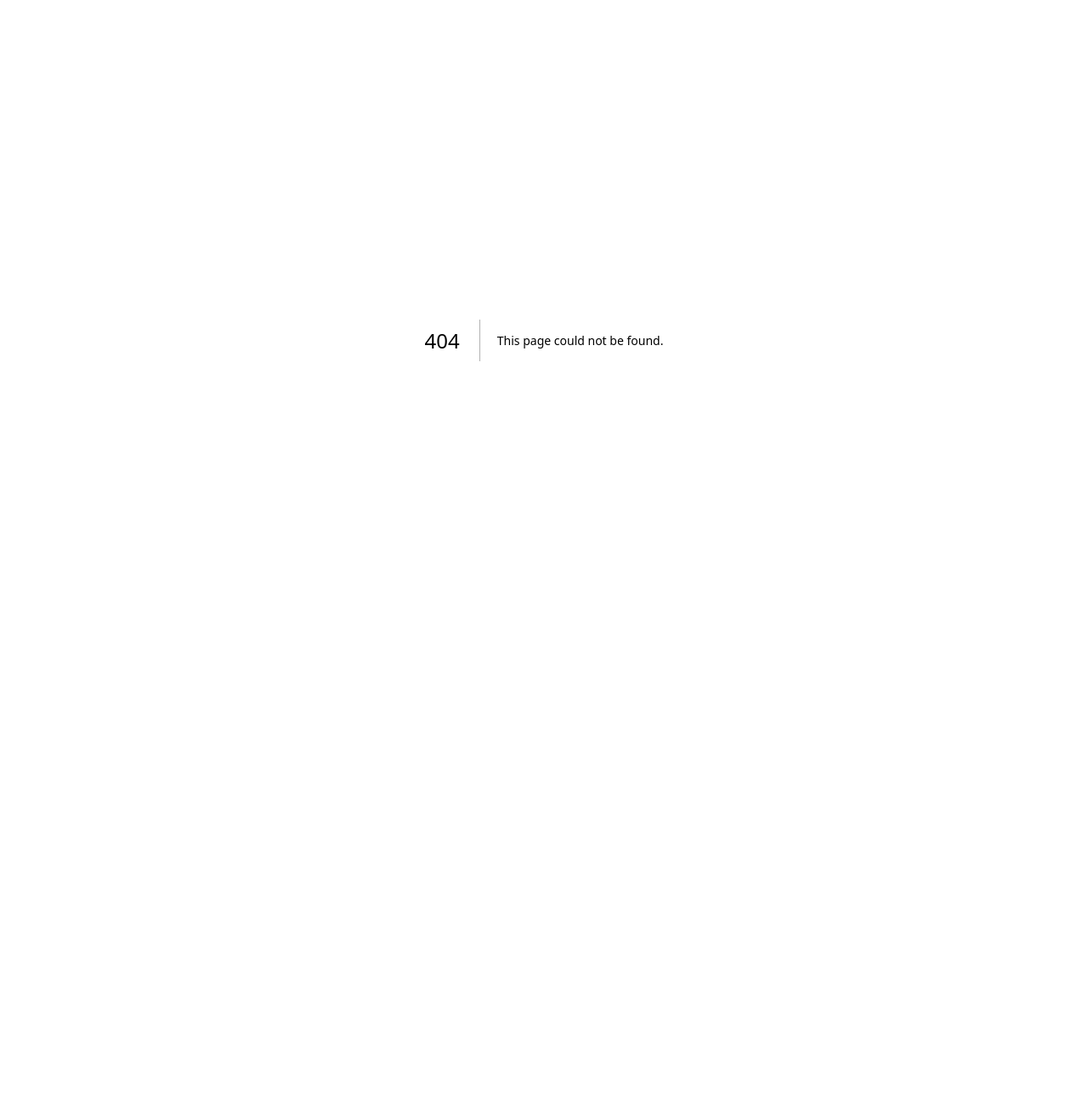
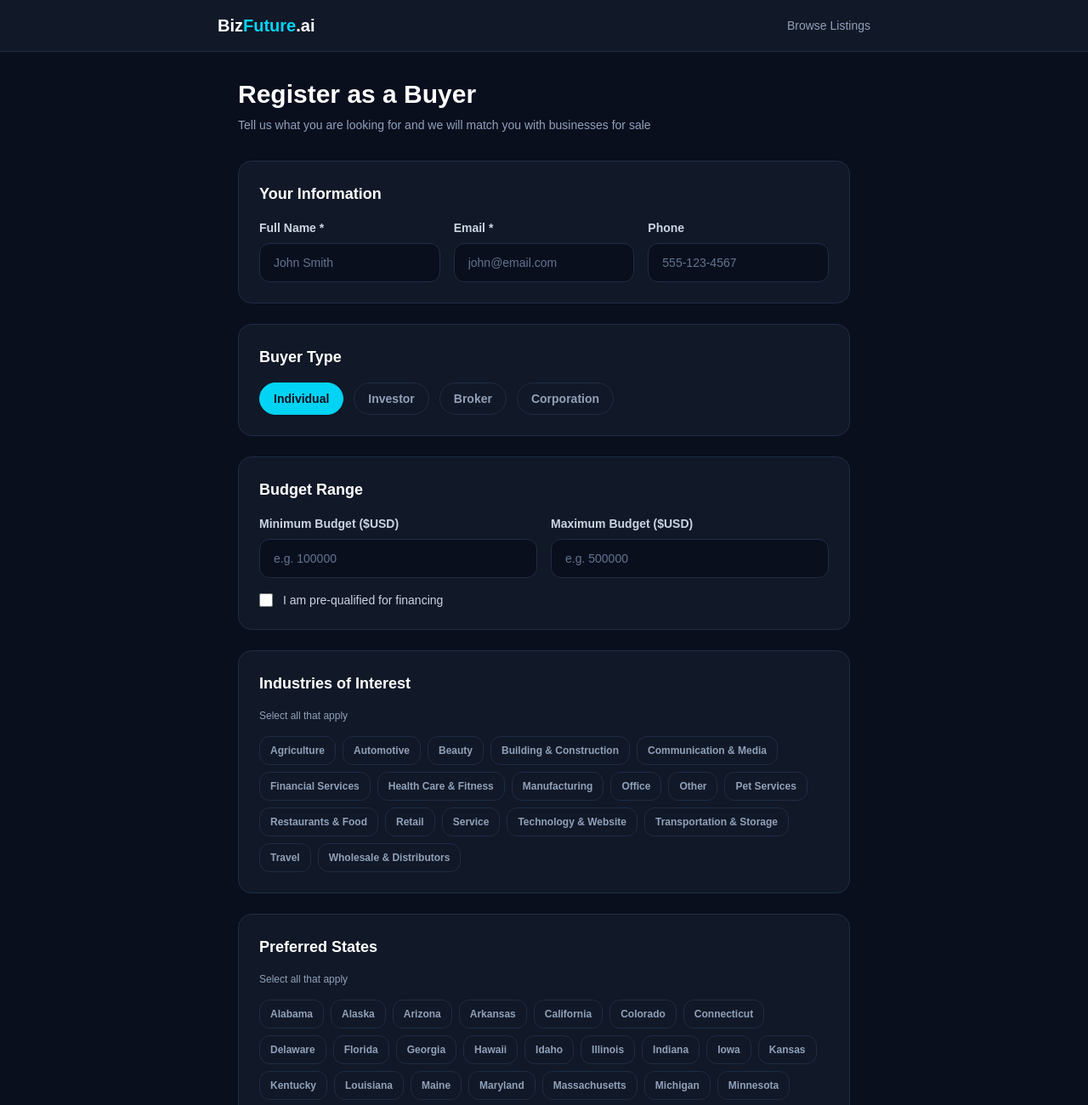
Before and after one commit to ajbock/bizfuture.ai, a Next.js app: page /buyers in a window 1280 px wide. Before the commit this address had no page. Shown: the top 1300 px of the page at 85% size. Before the commit the page ends 800 px from the top, so only its background shows below. Built offline with nearby package versions, Linux system fonts and the light colour scheme; no server answers.

Commit message:
Day 9: Buyer registration page live

```diff
--- /dev/null
+++ b/src/app/buyers/page.tsx
@@ -0,0 +1,165 @@
+"use client"
+
+import { useState } from "react"
+import { supabase } from "@/lib/supabase"
+import Link from "next/link"
+
+const states = ["Alabama","Alaska","Arizona","Arkansas","California","Colorado","Connecticut","Delaware","Florida","Georgia","Hawaii","Idaho","Illinois","Indiana","Iowa","Kansas","Kentucky","Louisiana","Maine","Maryland","Massachusetts","Michigan","Minnesota","Mississippi","Missouri","Montana","Nebraska","Nevada","New Hampshire","New Jersey","New Mexico","New York","North Carolina","North Dakota","Ohio","Oklahoma","Oregon","Pennsylvania","Rhode Island","South Carolina","South Dakota","Tennessee","Texas","Utah","Vermont","Virginia","Washington","West Virginia","Wisconsin","Wyoming"]
+const industries = ["Agriculture","Automotive","Beauty","Building & Construction","Communication & Media","Financial Services","Health Care & Fitness","Manufacturing","Office","Other","Pet Services","Restaurants & Food","Retail","Service","Technology & Website","Transportation & Storage","Travel","Wholesale & Distributors"]
+
+export default function BuyerRegistrationPage() {
+  const [loading, setLoading] = useState(false)
+  const [success, setSuccess] = useState(false)
+  const [error, setError] = useState("")
+  const [form, setForm] = useState({
+    name: "", email: "", phone: "",
+    budget_min: "", budget_max: "",
+    buyer_type: "individual",
+    financing_prequalified: false,
+    industries: [] as string[],
+    preferred_states: [] as string[],
+  })
+
+  const handle = (e: any) => {
+    const { name, value, type, checked } = e.target
+    setForm(f => ({ ...f, [name]: type === "checkbox" ? checked : value }))
+  }
+
+  const toggleIndustry = (industry: string) => {
+    setForm(f => ({
+      ...f,
+      industries: f.industries.includes(industry)
+        ? f.industries.filter(i => i !== industry)
+        : [...f.industries, industry]
+    }))
+  }
+
+  const toggleState = (state: string) => {
+    setForm(f => ({
+      ...f,
+      preferred_states: f.preferred_states.includes(state)
+        ? f.preferred_states.filter(s => s !== state)
+        : [...f.preferred_states, state]
+    }))
+  }
+
+  const submit = async () => {
+    if (!form.name || !form.email) return setError("Name and email are required")
+    setLoading(true)
+    setError("")
+    const { error } = await supabase.from("buyers").insert([{
+      name: form.name,
+      email: form.email,
+      phone: form.phone,
+      budget_min: form.budget_min ? Number(form.budget_min.replace(/,/g, "")) : null,
+      budget_max: form.budget_max ? Number(form.budget_max.replace(/,/g, "")) : null,
+      buyer_type: form.buyer_type,
+      financing_prequalified: form.financing_prequalified,
+      industries: form.industries,
+      preferred_states: form.preferred_states,
+    }])
+    if (error) { setError(error.message); setLoading(false) }
+    else { setSuccess(true); setLoading(false) }
+  }
+
+  const inputClass = "w-full bg-[#0a0f1e] border border-[#1e2d45] rounded-xl px-4 py-3 text-white placeholder-slate-500 focus:outline-none focus:border-cyan-400 text-sm"
+  const labelClass = "block text-sm font-semibold text-slate-300 mb-2"
+  const sectionClass = "bg-[#111827] border border-[#1e2d45] rounded-2xl p-6 mb-6"
+
+  if (success) return (
+    <main className="min-h-screen bg-[#0a0f1e] flex items-center justify-center px-6">
+      <div className="text-center max-w-md">
+        <div className="text-6xl mb-6">🎉</div>
+        <h1 className="text-3xl font-black text-white mb-4">You are registered!</h1>
+        <p className="text-slate-400 mb-8">We will notify you when businesses matching your criteria are listed.</p>
+        <Link href="/listings" className="bg-cyan-400 text-[#0a0f1e] font-bold px-8 py-4 rounded-full text-sm uppercase tracking-wide hover:bg-cyan-300 transition">
+          Browse Listings Now
+        </Link>
+      </div>
+    </main>
+  )
+
+  return (
+    <main className="min-h-screen bg-[#0a0f1e] text-white">
+      <div className="bg-[#111827] border-b border-[#1e2d45] px-6 py-4 mb-8">
+        <div className="max-w-3xl mx-auto flex items-center justify-between">
+          <Link href="/" className="text-xl font-black">Biz<span className="text-cyan-400">Future</span>.ai</Link>
+          <Link href="/listings" className="text-slate-400 text-sm hover:text-white transition">Browse Listings</Link>
+        </div>
+      </div>
+
+      <div className="max-w-3xl mx-auto px-6 pb-16">
+        <h1 className="text-3xl font-black text-white mb-2">Register as a Buyer</h1>
+        <p className="text-slate-400 text-sm mb-8">Tell us what you are looking for and we will match you with businesses for sale</p>
+
+        {error && (<div className="bg-red-500/10 border border-red-500/30 text-red-400 rounded-xl px-4 py-3 mb-6 text-sm">{error}</div>)}
+
+        <div className={sectionClass}>
+          <h2 className="text-lg font-bold text-white mb-4">Your Information</h2>
+          <div className="grid grid-cols-1 md:grid-cols-3 gap-4">
+            <div><label className={labelClass}>Full Name *</label><input name="name" value={form.name} onChange={handle} placeholder="John Smith" className={inputClass} /></div>
+            <div><label className={labelClass}>Email *</label><input name="email" value={form.email} onChange={handle} placeholder="john@email.com" className={inputClass} /></div>
+            <div><label className={labelClass}>Phone</label><input name="phone" value={form.phone} onChange={handle} placeholder="555-123-4567" className={inputClass} /></div>
+          </div>
+        </div>
+
+        <div className={sectionClass}>
+          <h2 className="text-lg font-bold text-white mb-4">Buyer Type</h2>
+          <div className="flex gap-3 flex-wrap">
+            {["individual","investor","broker","corporation"].map(type => (
+              <button key={type} type="button" onClick={() => setForm(f => ({ ...f, buyer_type: type }))}
+                className={"px-4 py-2 rounded-full text-sm font-bold border transition capitalize " + (form.buyer_type === type ? "bg-cyan-400 text-[#0a0f1e] border-cyan-400" : "border-[#1e2d45] text-slate-400 hover:border-cyan-400")}>
+                {type}
+              </button>
+            ))}
+          </div>
+        </div>
+
+        <div className={sectionClass}>
+          <h2 className="text-lg font-bold text-white mb-4">Budget Range</h2>
+          <div className="grid grid-cols-1 md:grid-cols-2 gap-4">
+            <div><label className={labelClass}>Minimum Budget ($USD)</label><input name="budget_min" value={form.budget_min} onChange={handle} placeholder="e.g. 100000" className={inputClass} /></div>
+            <div><label className={labelClass}>Maximum Budget ($USD)</label><input name="budget_max" value={form.budget_max} onChange={handle} placeholder="e.g. 500000" className={inputClass} /></div>
+          </div>
+          <div className="mt-4">
+            <label className="flex items-center gap-3 cursor-pointer">
+              <input type="checkbox" name="financing_prequalified" checked={form.financing_prequalified} onChange={handle} className="w-4 h-4 accent-cyan-400" />
+              <span className="text-sm text-slate-300">I am pre-qualified for financing</span>
+            </label>
+          </div>
+        </div>
+
+        <div className={sectionClass}>
+          <h2 className="text-lg font-bold text-white mb-4">Industries of Interest</h2>
+          <p className="text-slate-400 text-xs mb-4">Select all that apply</p>
+          <div className="flex flex-wrap gap-2">
+            {industries.map(industry => (
+              <button key={industry} type="button" onClick={() => toggleIndustry(industry)}
+                className={"px-3 py-2 rounded-xl text-xs font-bold border transition " + (form.industries.includes(industry) ? "bg-cyan-400 text-[#0a0f1e] border-cyan-400" : "border-[#1e2d45] text-slate-400 hover:border-cyan-400")}>
+                {industry}
+              </button>
+            ))}
+          </div>
+        </div>
+
+        <div className={sectionClass}>
+          <h2 className="text-lg font-bold text-white mb-4">Preferred States</h2>
+          <p className="text-slate-400 text-xs mb-4">Select all that apply</p>
+          <div className="flex flex-wrap gap-2">
+            {states.map(state => (
+              <button key={state} type="button" onClick={() => toggleState(state)}
+                className={"px-3 py-2 rounded-xl text-xs font-bold border transition " + (form.preferred_states.includes(state) ? "bg-cyan-400 text-[#0a0f1e] border-cyan-400" : "border-[#1e2d45] text-slate-400 hover:border-cyan-400")}>
+                {state}
+              </button>
+            ))}
+          </div>
+        </div>
+
+        <button onClick={submit} disabled={loading}
+          className="w-full bg-cyan-400 text-[#0a0f1e] font-black py-4 rounded-2xl text-lg uppercase tracking-wide hover:bg-cyan-300 transition disabled:opacity-50">
+          {loading ? "Registering..." : "Register as Buyer"}
+        </button>
+      </div>
+    </main>
+  )
+}
```
